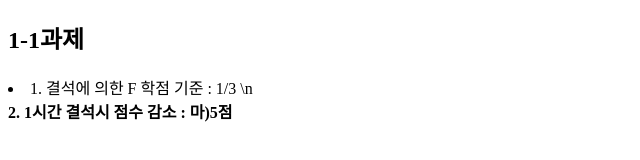
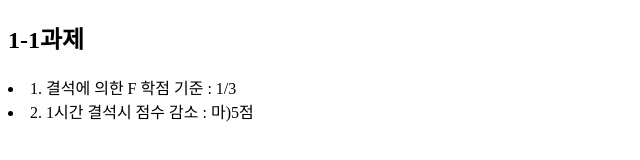
Before and after one commit to sinds486/sinds486.github.io, a plain HTML site: page week1/homework1_1.html in a window 1280 px wide. Shown: the whole page, without its empty margins (0-640 px from the left). Drawn offline with Linux system fonts and the light colour scheme.

Commit message:
Update homework1_1.html

```diff
--- a/week1/homework1_1.html
+++ b/week1/homework1_1.html
@@ -7,8 +7,8 @@
 <header></header>
 <section>
 <h2>1-1과제</h2>
-<li>1. 결석에 의한 F 학점 기준 : 1/3 \n</li>
-<b>2. 1시간 결석시 점수 감소 : 마)5점 <br>
+<li>1. 결석에 의한 F 학점 기준 : 1/3 </li>
+<li>2. 1시간 결석시 점수 감소 : 마)5점 </li>
 </section>
 </body>
 </html>
```
